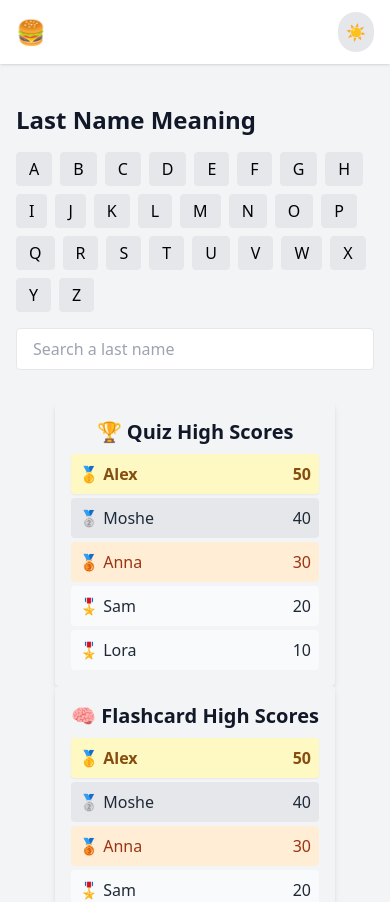
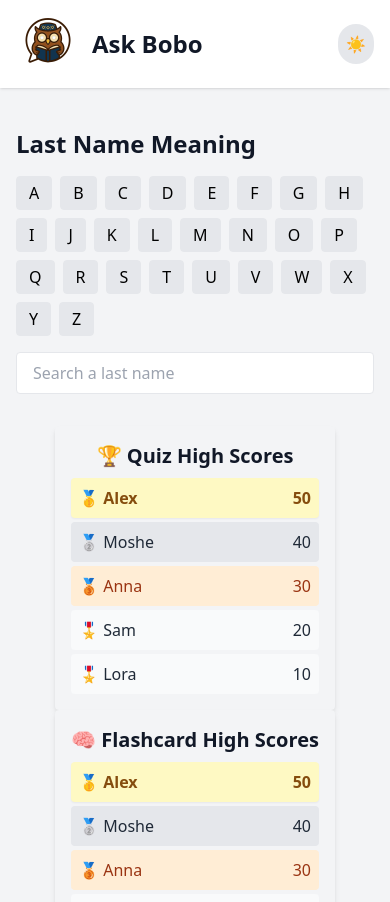
Before and after one commit to askbobo/app, a React (Create React App) app: page / in a window 390 px wide. Shown: the top 902 px of the page. Built offline with nearby package versions, Linux system fonts and the light colour scheme.

Commit message:
small logo for button

```diff
--- a/src/App.tsx
+++ b/src/App.tsx
@@ -1,5 +1,5 @@
-import { useState } from 'react';
-import { BrowserRouter as Router, Routes, Route, Link } from 'react-router-dom';
+import {useState} from 'react';
+import {BrowserRouter as Router, Routes, Route, Link} from 'react-router-dom';
 import Dictionary from './components/Dictionary';
 import DarkModeToggle from './components/DarkModeToggle';
 import Quiz from './components/Quiz';
@@ -8,6 +8,7 @@ import Flashcards from './components/Flashcards';
 import About from './components/About';
 import BigHeader from './components/BigHeader';
 import TopList from './components/TopList';
+import logo from './assets/logos/icon-logo.png'; // Adjust path to match BigHeader's import
 
 function App() {
     const [isMenuOpen, setIsMenuOpen] = useState(false);
@@ -22,9 +23,18 @@ function App() {
                 {/* Navigation Bar */}
                 <nav className="flex justify-between items-center px-4 py-3 bg-white dark:bg-gray-800 shadow relative z-20">
                     <div className="flex items-center">
-                        <button className="lg:hidden text-2xl" onClick={toggleMenu}>
-                            {isMenuOpen ? '❌' : '🍔'}
+                        {/*<button className="lg:hidden w-12 h-12" onClick={toggleMenu}>*/}
+                        {/*    {isMenuOpen ? (*/}
+                        {/*        <span className="text-xl">✕</span>*/}
+                        {/*        // <span className="text-3xl">❌</span>*/}
+                        {/*    ) : (*/}
+                        {/*        <img src={logo} alt="Logo" className="w-12 h-12 object-contain" />*/}
+                        {/*    )}*/}
+                        {/*</button>*/}
+                        <button className="lg:hidden w-16 h-16" onClick={toggleMenu}>
+                            <img src={logo} alt="Logo" className="w-16 h-16 object-contain"/>
                         </button>
+                        <div className="lg:hidden ml-3 text-2xl font-bold">Ask Bobo</div>
                         <div className="hidden lg:flex gap-4 ml-4">
                             <Link to="/" className="font-bold hover:underline">Last Names</Link>
                             <Link to="/dictionary" className="font-bold hover:underline">Dictionary</Link>
@@ -37,12 +47,15 @@ function App() {
                 </nav>
                 {/* Mobile Menu */}
                 {isMenuOpen && (
-                    <div className="lg:hidden bg-white dark:bg-gray-800 px-4 py-2 shadow absolute top-16 left-0 right-0 z-10">
+                    <div
+                        className="lg:hidden bg-white dark:bg-gray-800 px-4 py-2 shadow absolute top-[4.5rem] left-0 right-0 z-10">
                         <div className="flex flex-col gap-2">
                             <Link to="/" className="font-bold hover:underline" onClick={toggleMenu}>Last Names</Link>
-                            <Link to="/dictionary" className="font-bold hover:underline" onClick={toggleMenu}>Dictionary</Link>
+                            <Link to="/dictionary" className="font-bold hover:underline"
+                                  onClick={toggleMenu}>Dictionary</Link>
                             <Link to="/quiz" className="font-bold hover:underline" onClick={toggleMenu}>Quiz</Link>
-                            <Link to="/flashcards" className="font-bold hover:underline" onClick={toggleMenu}>Flashcards</Link>
+                            <Link to="/flashcards" className="font-bold hover:underline"
+                                  onClick={toggleMenu}>Flashcards</Link>
                             <Link to="/about" className="font-bold hover:underline" onClick={toggleMenu}>About</Link>
                         </div>
                     </div>
@@ -50,22 +63,22 @@ function App() {
 
                 {/* Page Content */}
                 <div className="p-4">
-                    <BigHeader />
-                    <br />
+                    <BigHeader/>
+                    <br/>
                     <div className="flex flex-col lg:flex-row gap-4">
                         <div className="flex-grow">
                             <Routes>
-                                <Route path="/" element={<LastName />} />
-                                <Route path="/dictionary" element={<Dictionary />} />
-                                <Route path="/quiz" element={<Quiz />} />
-                                <Route path="/flashcards" element={<Flashcards />} />
-                                <Route path="/about" element={<About />} />
+                                <Route path="/" element={<LastName/>}/>
+                                <Route path="/dictionary" element={<Dictionary/>}/>
+                                <Route path="/quiz" element={<Quiz/>}/>
+                                <Route path="/flashcards" element={<Flashcards/>}/>
+                                <Route path="/about" element={<About/>}/>
                             </Routes>
                         </div>
                         <div className="w-full lg:w-80 flex justify-center lg:justify-start">
                             <div>
-                                <TopList storageKey="quiz-scores" title="🏆 Quiz High Scores" />
-                                <TopList storageKey="flashcard-scores" title="🧠 Flashcard High Scores" />
+                                <TopList storageKey="quiz-scores" title="🏆 Quiz High Scores"/>
+                                <TopList storageKey="flashcard-scores" title="🧠 Flashcard High Scores"/>
                             </div>
                         </div>
                     </div>
```
